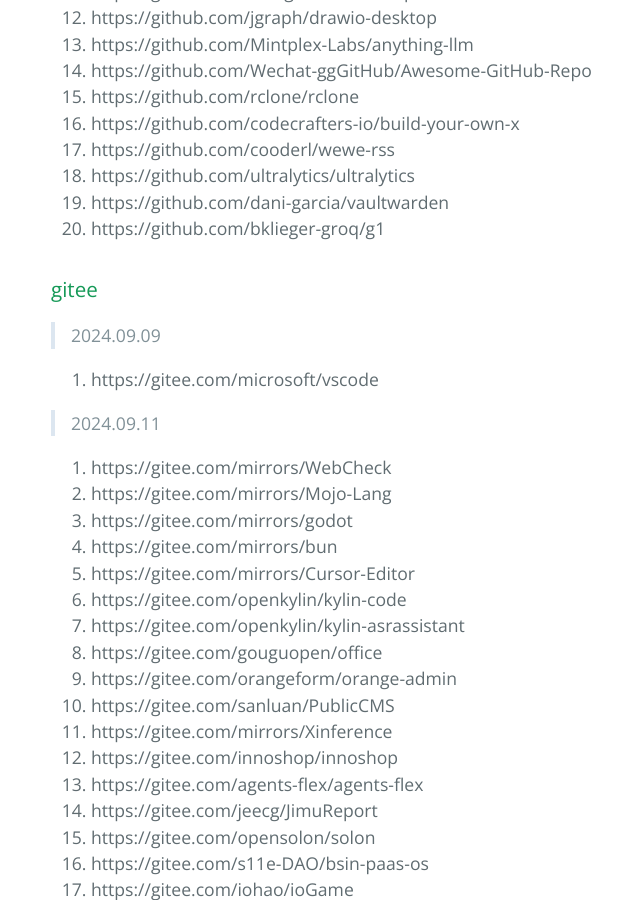
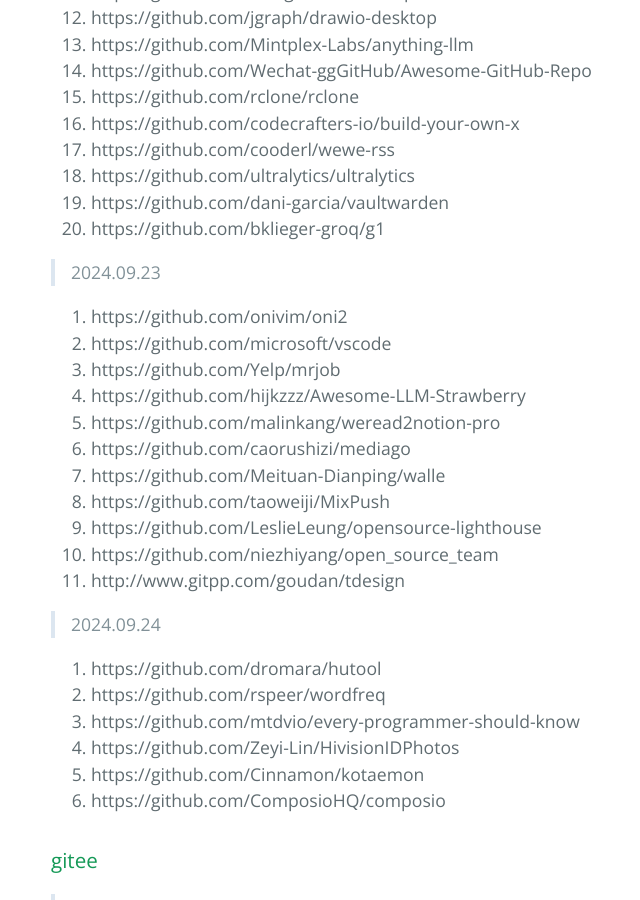
Before and after one commit to xhp/xhp.github.io, a Jekyll site: the page built from index.md, in a window 1280 px wide and 900 px high, scrolled down 5712 px. Shown: the whole window, without its empty margins (173-813 px from the left). Built offline with Jekyll 4.4.1, drawn with Linux system fonts in a browser that asks for light colours; our own code applies the rules of GitHub Pages for plain Markdown files; some of the changed text lies outside the part shown.

Commit message:
2024.09.24

```diff
--- a/index.md
+++ b/index.md
@@ -222,6 +222,30 @@ layout: default
 19. https://github.com/dani-garcia/vaultwarden
 20. https://github.com/bklieger-groq/g1
 
+> 2024.09.23
+
+1. https://github.com/onivim/oni2
+2. https://github.com/microsoft/vscode
+3. https://github.com/Yelp/mrjob
+4. https://github.com/hijkzzz/Awesome-LLM-Strawberry
+5. https://github.com/malinkang/weread2notion-pro
+6. https://github.com/caorushizi/mediago
+7. https://github.com/Meituan-Dianping/walle
+8. https://github.com/taoweiji/MixPush
+9. https://github.com/LeslieLeung/opensource-lighthouse
+10. https://github.com/niezhiyang/open_source_team
+11. http://www.gitpp.com/goudan/tdesign
+
+> 2024.09.24
+
+1. https://github.com/dromara/hutool
+2. https://github.com/rspeer/wordfreq
+3. https://github.com/mtdvio/every-programmer-should-know
+4. https://github.com/Zeyi-Lin/HivisionIDPhotos
+5. https://github.com/Cinnamon/kotaemon
+6. https://github.com/ComposioHQ/composio
+
+
 
 ### [](#header-3) gitee
 > 2024.09.09
@@ -340,6 +364,14 @@ layout: default
 6. https://gitee.com/mirrors/qwen2
 7. https://gitee.com/viarotel-org/escrcpy
 
+> 2024.09.23
+
+1. https://gitee.com/mirrors/onivim-2
+
+> 2024.09.24
+
+1. https://gitee.com/dromara/hutool
+
 
 ## [](#header-3)Meta(Facebook)
 > 2024.09.09
@@ -450,7 +482,11 @@ layout: default
 - [virtualbox](https://www.virtualbox.org/)
 - [openwrt](https://openwrt.org/)
 - [rclone](https://rclone.org/)
-
+- [visualstudio code](https://code.visualstudio.com/)
+- [sublimetext](https://www.sublimetext.com/)
+- [neovim](https://neovim.io/)
+- [tdesign](https://tdesign.tencent.com/)
+- [hutool](https://www.hutool.cn/)
 
 - [clound tencent](https://cloud.tencent.com/)
 - [google cn](https://developers.google.cn/)
```
